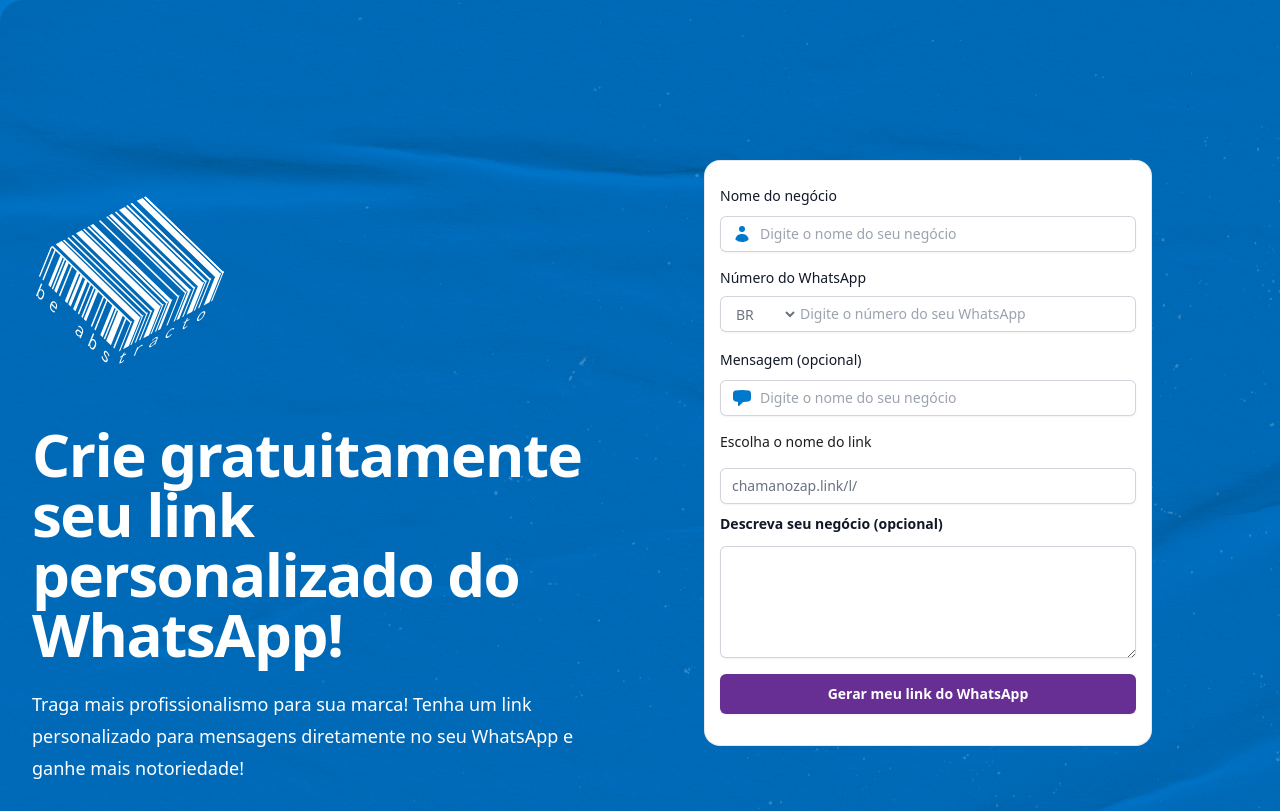
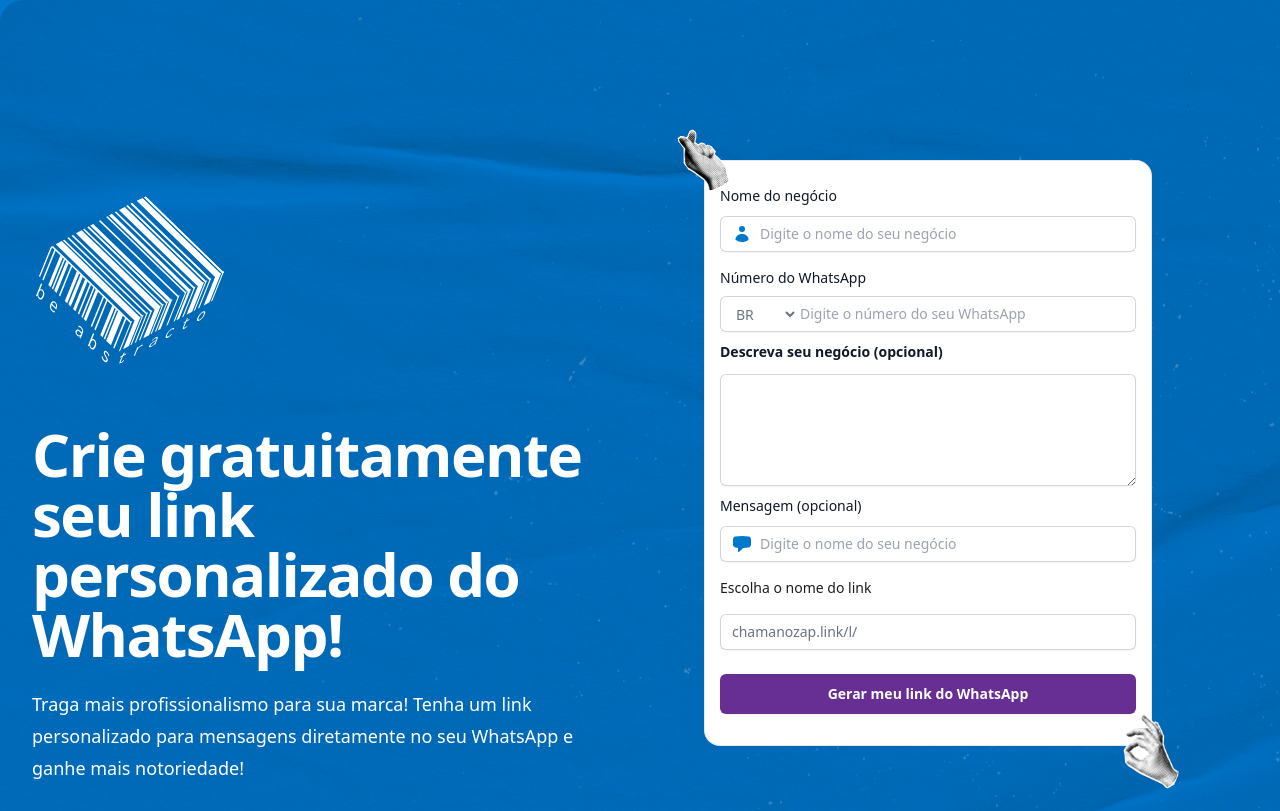
Before and after one commit to lubeabstracto/Proj_beabstracto, a Next.js app: page /gerador-link-whatsapp in a window 1280 px wide. Shown: the top 811 px of the page. Built offline with nearby package versions, Linux system fonts and the light colour scheme.

Commit message:
finalizando o front do formulario

```diff
--- a/components/HeroForm.jsx
+++ b/components/HeroForm.jsx
@@ -11,6 +11,8 @@
 
 import foldedTexture from '../assets/foldedTexture.png'
 import logo from '../assets/logoWhite.svg'
+import hand1 from '../assets/hand1.png'
+import hand2 from '../assets/hand2.png'
 
 
 const countryOptions = [
@@ -41,14 +43,21 @@
 
         </div>
         <div className="px-16 mt-16 mx-8 flex sm:mt-24 lg:mt-0 w-full">
-          <div className="w-full">
-            <div className="rounded-lg bg-white p-2 ring-1 ring-inset ring-gray-900/10 lg:rounded-2xl lg:p-4">
+        <div className="w-full relative">
+          <img src={hand1.src} alt="Hand 1" className="absolute top-0 left-0 -translate-x-1/2 -translate-y-1/2 h-24"/>
+          <img src={hand2.src} alt="Hand 2" className="absolute bottom-8 right-0 translate-x-1/2 translate-y-1/2 h-32"/>
+
+          <div className="rounded-lg bg-white p-4 ring-1 ring-inset ring-gray-900/10 lg:rounded-2xl">
+
+            {/* LeadingIconInput Component */}
             <LeadingIconInput
               id="business_name"
               label="Nome do negócio"
               placeholder="Digite o nome do seu negócio"
               IconComponent={UserIcon}
             />
+
+            {/* LeadingDropdownInput Component */}
             <LeadingDropdownInput
               id="number"
               label="Número do WhatsApp"
@@ -57,19 +66,7 @@
               inputProps={{}}
             />
 
-              <LeadingIconInput
-                  id="nome_negocio"
-                  label="Mensagem (opcional)"
-                  placeholder="Digite o nome do seu negócio"
-                  IconComponent={ChatBubbleLeftIcon}
-              />
-
-              <InlineAddOnInput
-                id="link_name"
-                label="Escolha o nome do link"
-                addonText="chamanozap.link/l/"
-              />
-
+            {/* Textarea Input for Business Description */}
             <div>
               <label htmlFor="message" className="block text-sm font-semibold leading-6 text-gray-900">
                 Descreva seu negócio (opcional)
@@ -84,16 +81,28 @@
                 />
               </div>
             </div>
+            {/* LeadingIconInput Component for Optional Message */}
+            <LeadingIconInput
+              id="optional_message"
+              label="Mensagem (opcional)"
+              placeholder="Digite o nome do seu negócio"
+              IconComponent={ChatBubbleLeftIcon}
+            />
 
+            {/* InlineAddOnInput Component for URL */}
+            <InlineAddOnInput
+              id="link_name"
+              label="Escolha o nome do link"
+              addonText="chamanozap.link/l/"
+            />
 
+            {/* Call to Action Button */}
             <a
               href="#"
               className="mt-4 mb-4 block w-full rounded-md bg-semantic-primary-default px-3.5 py-2.5 text-center text-sm font-semibold text-white shadow-sm hover:bg-semantic-primary-hover focus-visible:outline focus-visible:outline-2 focus-visible:outline-offset-2 focus-visible:outline-indigo-600"
             >
               Gerar meu link do WhatsApp
             </a>
-
-
           </div>
         </div>
       </div>
```
Lines whose indentation alone changed are shown as unchanged.
